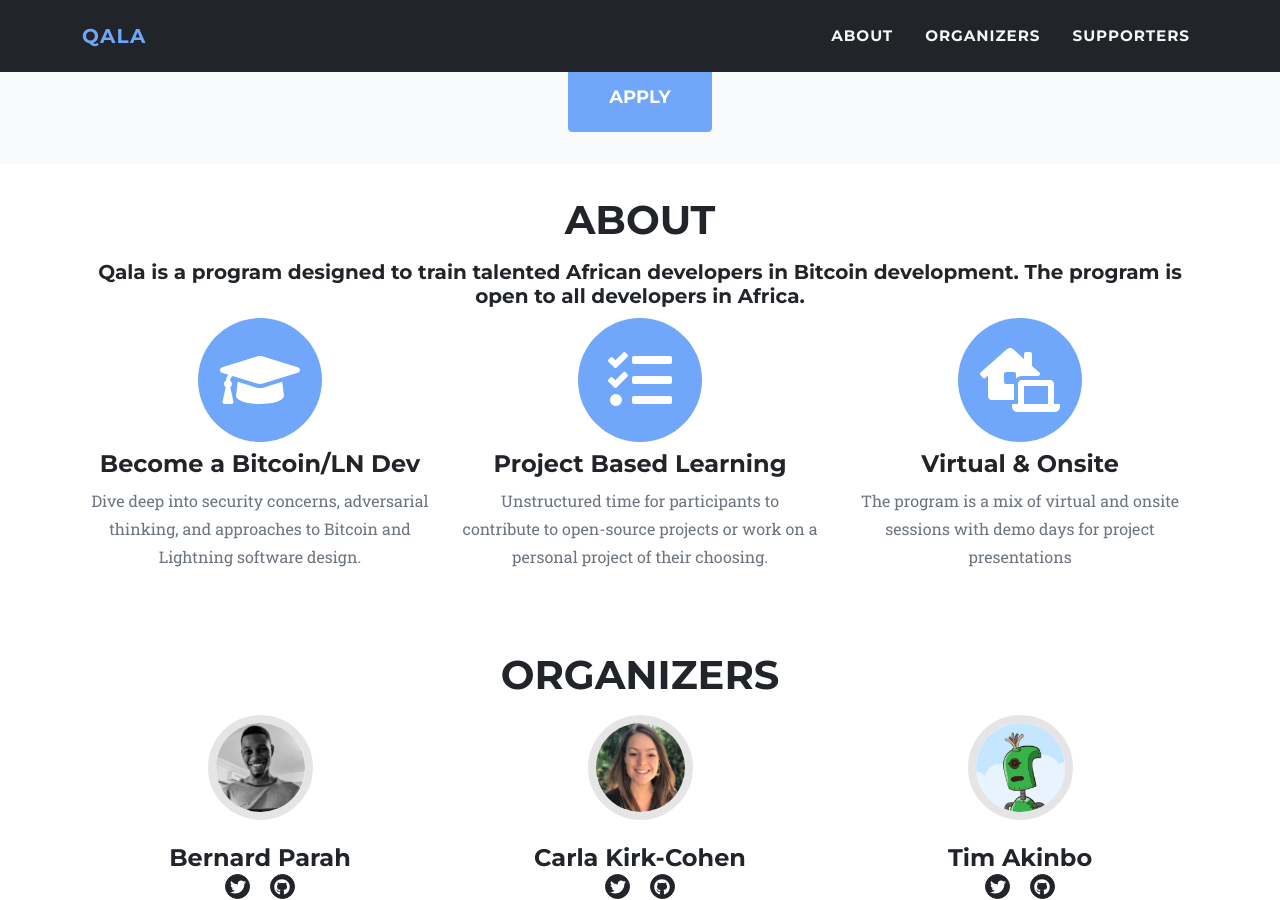
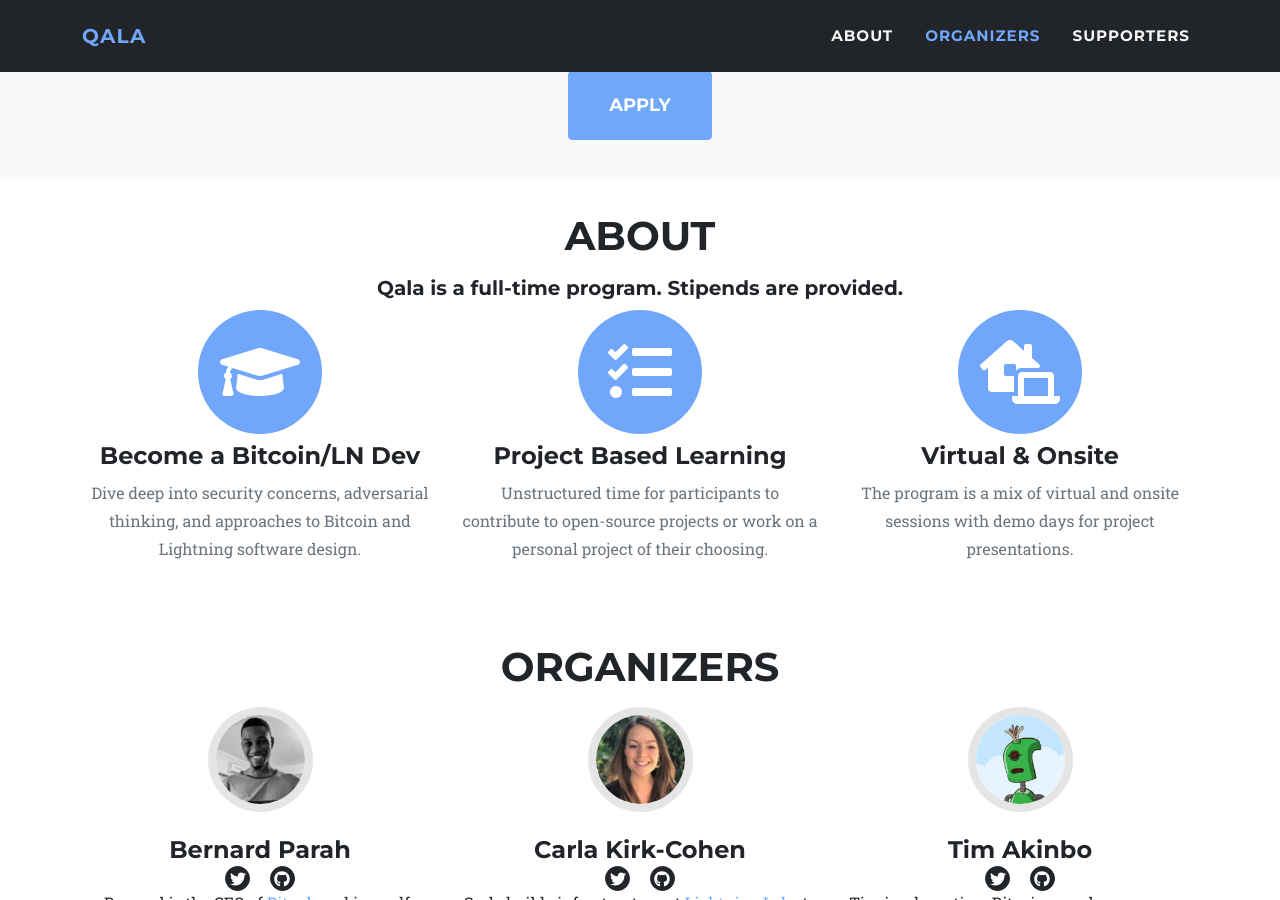
Before and after one commit to Qala-Dev/qala-website, a Jekyll site: the page built from index.html, in a window 1280 px wide and 900 px high, scrolled down 551 px. Built offline with Jekyll 4.4.1, drawn with Linux system fonts in a browser that asks for light colours.

Commit message:
about section, spacing and punctuation

```diff
--- a/index.html
+++ b/index.html
@@ -5,10 +5,10 @@ layout: default
 <section class="bg-light" id="apply">
    <div class="container">
       <div class="row">
-         <div class="col-lg-12">
+         <div class="col-lg-12 mt-2">
             <h2 class="section-heading text-center">Applications are now open!</h2>
          </div>
-         <div class="col-lg-12 text-center">
+         <div class="col-lg-12 text-center mb-2">
             <a class="btn btn-primary btn-xl text-uppercase js-scroll-trigger center-block" href="https://bitcoin.org">Apply</a>
          </div>
       </div>
@@ -18,12 +18,11 @@ layout: default
 <section class="page-section" id="about">
    <div class="container">
       <div class="text-center">
-         <h2 class="section-heading text-uppercase">About</h2>
-         <h5>Qala is a program designed to train talented African developers in Bitcoin development. The program is open to all developers in Africa.
-         </h5>
-         <!-- <p class="text-muted">
+         <h2 class="section-heading text-uppercase text-center">About</h2>
+         <h5>Qala is a full-time program. Stipends are provided.</h7>
+      </div>
+      <!-- <p class="text-muted">
             </p> -->
-      </div>
       <div class="row text-center">
          <div class="col-md-4">
             <span class="fa-stack fa-4x">
@@ -47,7 +46,7 @@ layout: default
             <i class="fas fa-laptop-house fa-stack-1x fa-inverse"></i>
             </span>
             <h4 class="service-heading">Virtual & Onsite</h4>
-            <p class="text-muted">The program is a mix of virtual and onsite sessions with demo days for project presentations</p>
+            <p class="text-muted">The program is a mix of virtual and onsite sessions with demo days for project presentations.</p>
          </div>
       </div>
    </div>
```
